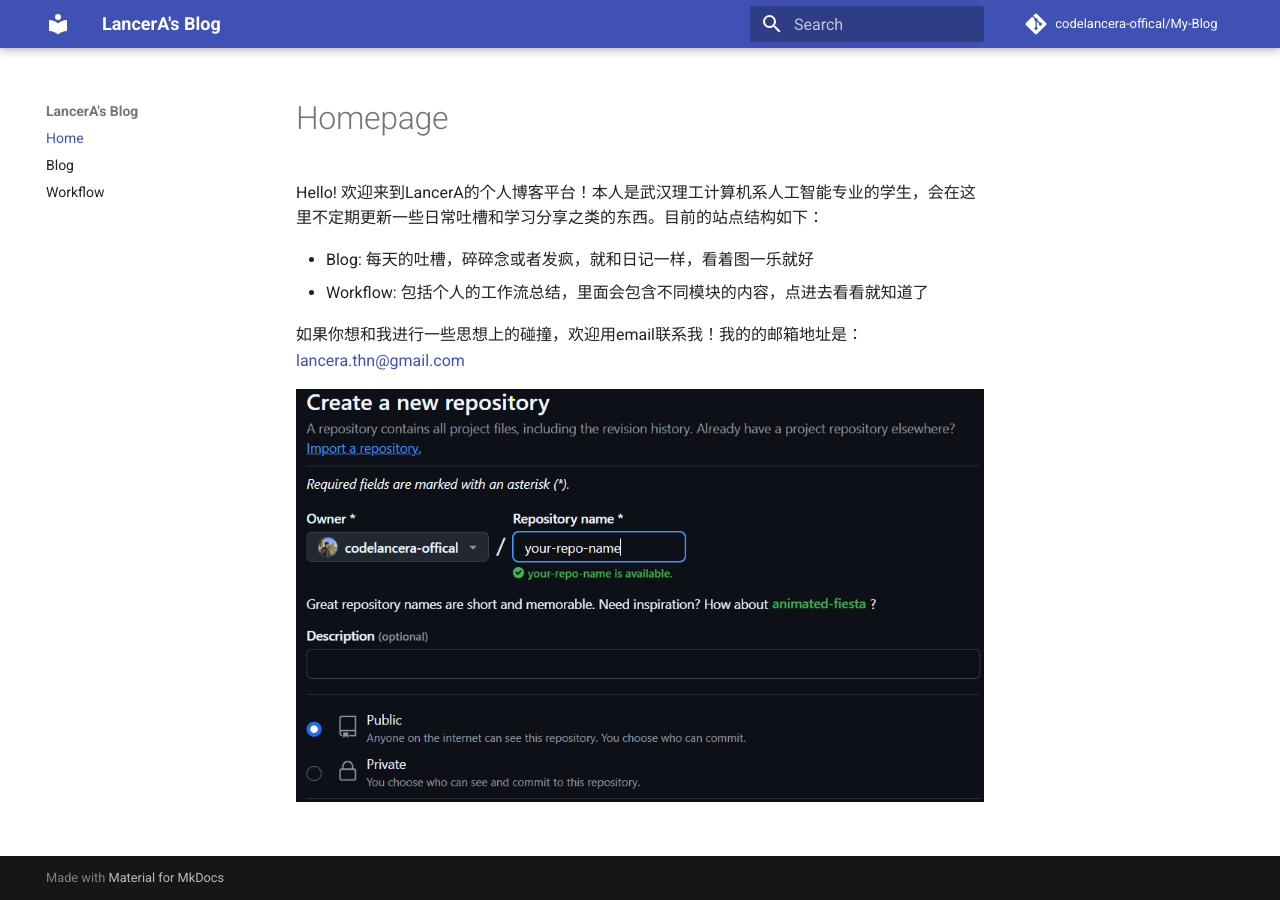
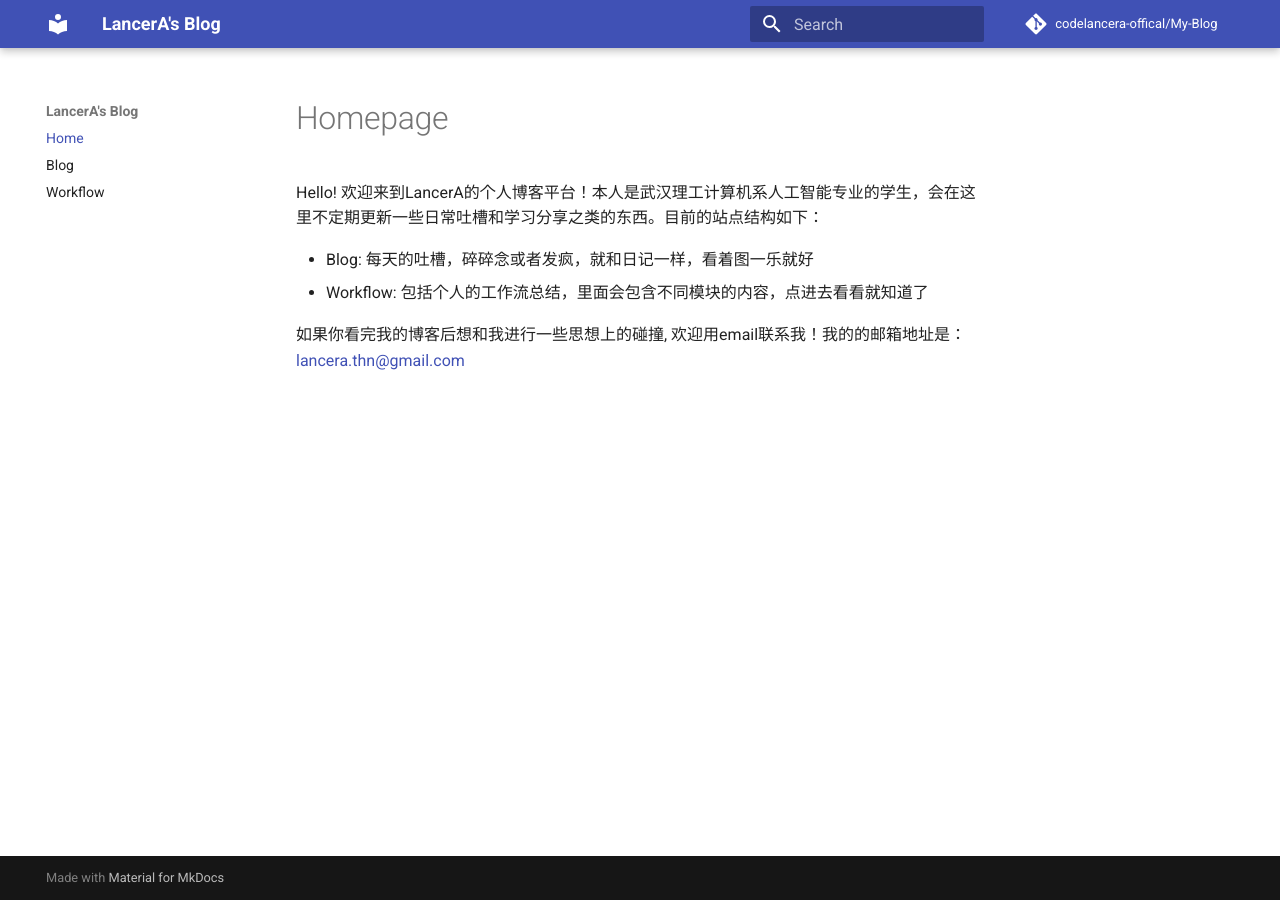
Before and after one commit to codelancera-offical/My-Blog, an MkDocs documentation site: the page built from docs/index.md, in a window 1280 px wide. Built offline with MkDocs 1.6.1 and Material for MkDocs 9.7.7, drawn with Linux system fonts in a browser that asks for light colours; comment, search, counter and statistics services are not loaded.

Commit message:
just a small modify

```diff
--- a/docs/index.md
+++ b/docs/index.md
@@ -5,6 +5,4 @@
 - Blog: 每天的吐槽，碎碎念或者发疯，就和日记一样，看着图一乐就好
 - Workflow: 包括个人的工作流总结，里面会包含不同模块的内容，点进去看看就知道了
 
-如果你想和我进行一些思想上的碰撞，欢迎用email联系我！我的的邮箱地址是：<lancera.thn@gmail.com>
-
-![hello](/My-Blog/assets/IMG/new_a_repo_1.png)
+如果你看完我的博客后想和我进行一些思想上的碰撞, 欢迎用email联系我！我的的邮箱地址是：<lancera.thn@gmail.com>
```
